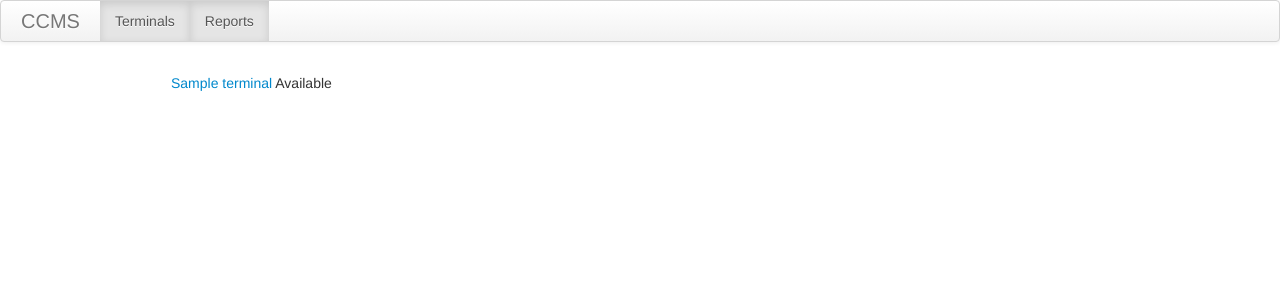
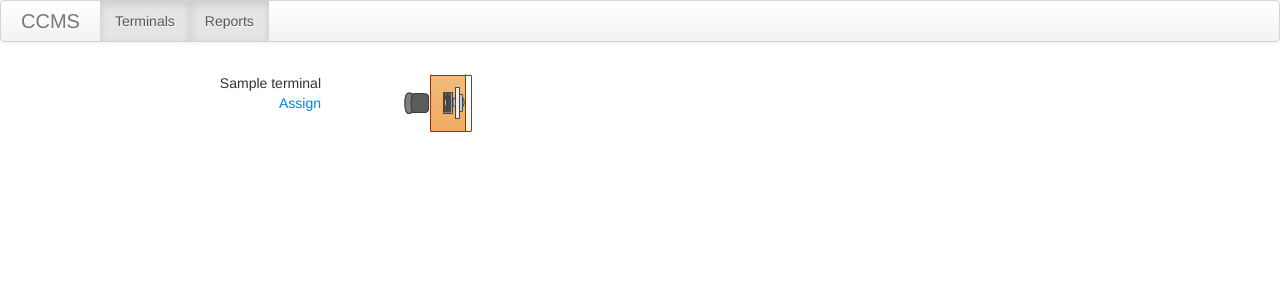
Before and after one commit to tecywiz121/seg4105-ccms, a Django app: page /select_terminal/ in a window 1280 px wide. Shown: the top 302 px of the page. Run offline with Django 3.2, Linux system fonts and the light colour scheme; tables that the repository leaves empty hold one stand-in row (values such as "Sample post"); parts of the project's set-up code (start-up, migrations or seed data) failed here and were passed over; some libraries are stand-ins or nearby versions.

Commit message:
Add graphics to terminal page

```diff
--- a/manager/templates/manager/selectTerminal.html
+++ b/manager/templates/manager/selectTerminal.html
@@ -2,6 +2,25 @@
 {% load static %}
 
 {% block title %}Terminals{% endblock title %}
+
+{% block head %}
+<style type="text/css" media="all">
+    .terminal {
+        width:300px;
+        background:url({% static 'manager/desk_facing_left.png'%}) no-repeat;
+        background-position:center right;
+        height:58px;
+    }
+
+    .terminal-info {
+        width:150px;
+        text-align:right;
+        display:inline-block;
+        vertical-align:middle;
+        margin-right:20px;
+    }
+</style>
+{% endblock head %}
 
 {% block content %}
 <p>
@@ -13,17 +32,25 @@
             {% endif %}
             <tr>
         {% endif %}
-        <td> <a href="/assign_terminal/{{ t.pk }}">{{ t.name }}</a>
-        {% if t.is_available %}
-            Available
-        {% else %}
-            {{ t.current_assignment.format_time_remaining }} </td>
-        {% endif %}
+        <td class="terminal{% if t.is_available %} available{% endif %}">
+            <div class="terminal-info">
+            {{ t.name }}<br>
+            <a href="{% url assignTerminal terminal=t.pk %}">
+                {% if t.is_available %}Assign{% else %}Edit{% endif %}
+            </a>
+            <br>&nbsp;
+            {% if not t.is_available %}
+            {{ t.current_assignment.format_time_remaining }}
+            {% endif %}
+            </div>
+            {% if not t.is_available %}
+                <img alt="customer" src="{% static 'manager/customer.png' %}">
+            {% endif %}
+        </td>
     {% empty %}
     Sorry, no terminals exist.
     {% endfor %}
     </tr>
-
 </table>
 </p>
 {% endblock content %}
```
Also changed, not shown: manager/static/manager/customer.png (renamed from manager/static/customer.png), manager/static/manager/desk_facing_left.png (renamed from manager/static/desk_facing_left.png), manager/static/manager/desk_facing_right.png (renamed from manager/static/desk_facing_right.png).
